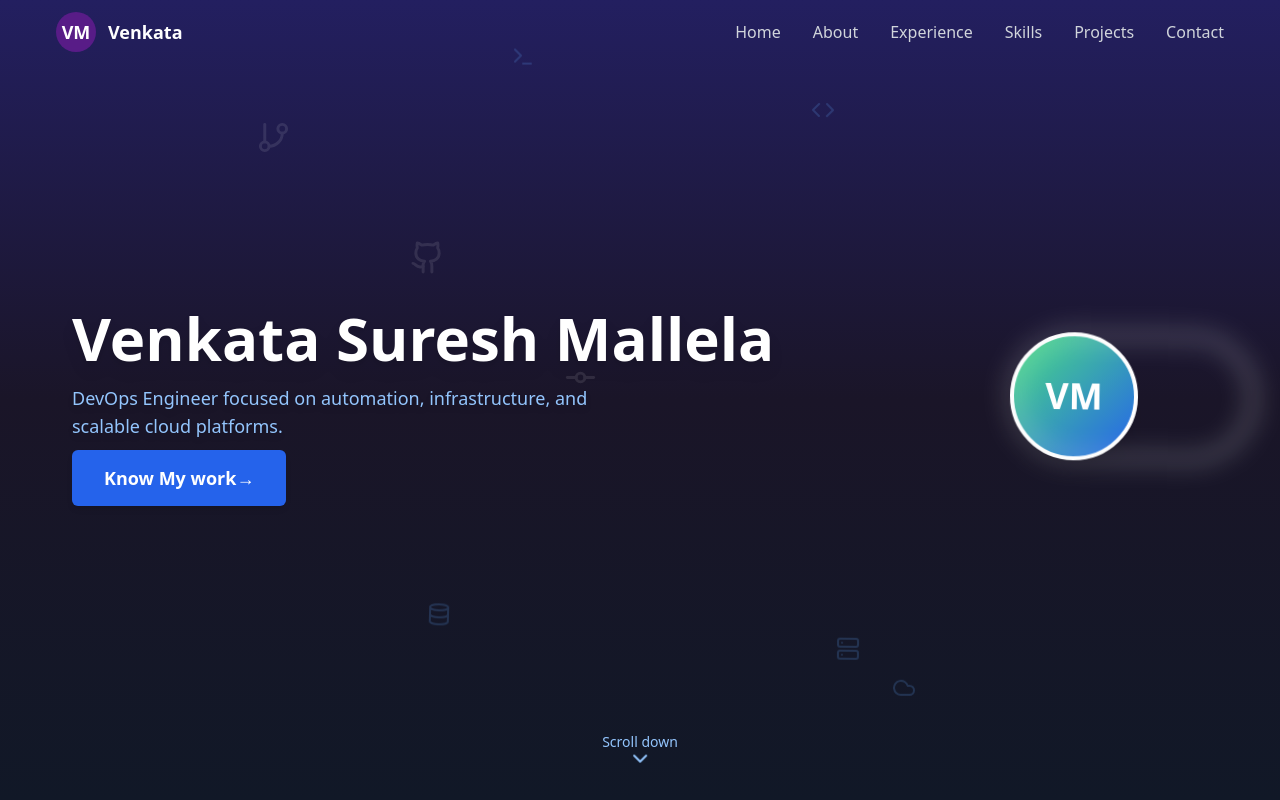
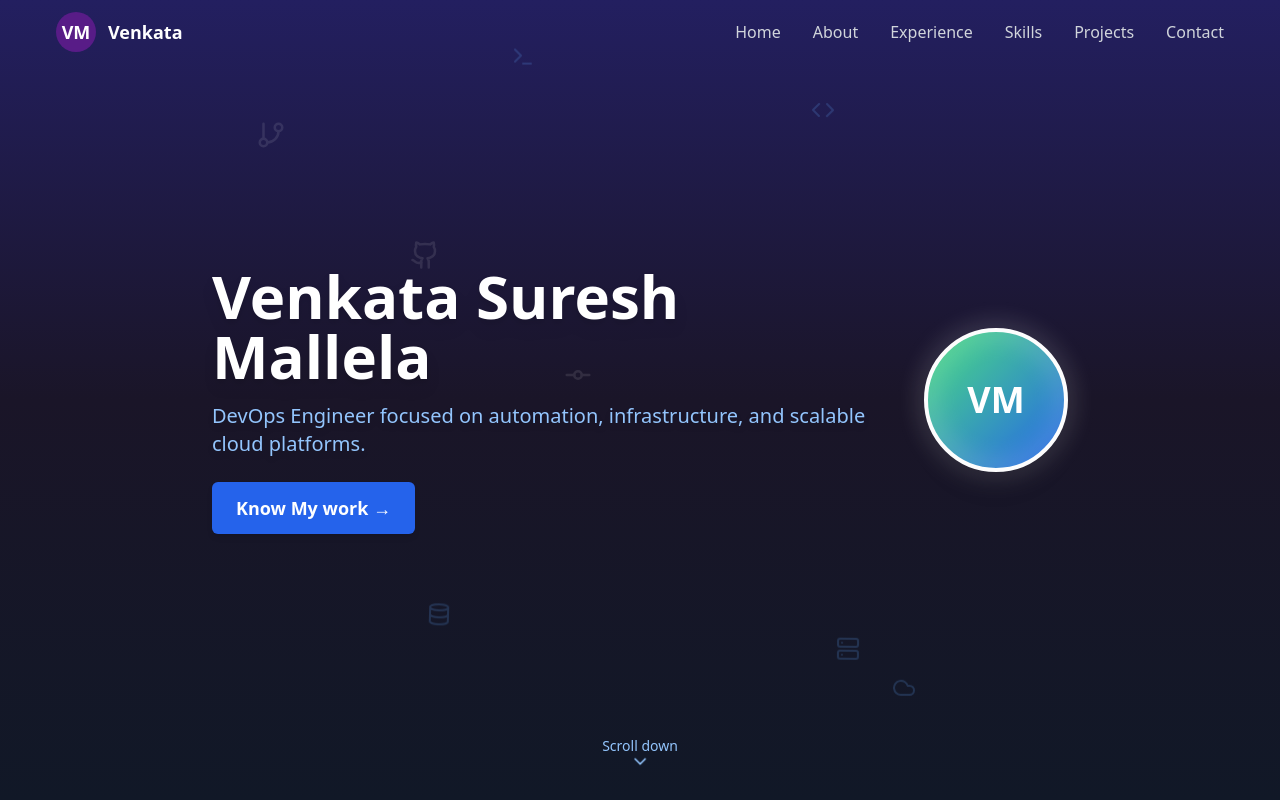
Before and after one commit to mallelasuresh1999/Venkata-Suresh-Mallela, a React (Vite) app: page / in a window 1280 px wide. Shown: the top 800 px of the page. Built offline with nearby package versions, Linux system fonts and the light colour scheme.

Commit message:
Modified the Hero Section

```diff
--- a/src/components/Hero.tsx
+++ b/src/components/Hero.tsx
@@ -8,16 +8,16 @@ import {
   GitBranch,
   GitCommit,
   Github,
-} from 'lucide-react';
+} from "lucide-react";
 
 const floatingIcons = [Code, Terminal, Cloud, Server, Database];
-const devOpsIcons = [GitBranch, Github,GitCommit];
+const devOpsIcons = [GitBranch, Github, GitCommit];
 
 const Hero = () => {
   return (
-    <section className="relative min-h-screen bg-gradient-to-b from-[#231f60] via-[#1a1528] to-[rgb(17,24,39)] text-white flex flex-row items-center justify-center px-6 py-16 overflow-hidden">
+    <section className="relative min-h-screen bg-gradient-to-b from-[#231f60] via-[#1a1528] to-gray-900 text-white px-6 py-20 overflow-hidden flex flex-col md:flex-row items-center justify-center gap-10">
 
-      {/* Floating Lucide Icons */}
+      {/* Floating Icons */}
       <div className="absolute inset-0 z-0 pointer-events-none">
         {floatingIcons.map((Icon, index) => (
           <div
@@ -30,22 +30,21 @@ const Hero = () => {
               transform: `scale(${0.8 + Math.random() * 0.4})`,
             }}
           >
-            <Icon className="w-6 h-6 text-blue-400 opacity-20" />
+            <Icon className="w-5 h-5 md:w-6 md:h-6 text-blue-400 opacity-20" />
           </div>
         ))}
 
-        {/* DevOps tool icons faint behind text */}
         {devOpsIcons.map((Icon, idx) => (
           <div
             key={idx}
-            className="absolute text-white opacity-10"
+            className="absolute opacity-10 text-white"
             style={{
               top: `${15 + idx * 15}%`,
               left: `${20 + idx * 12}%`,
-              width: '35px',
-              height: '35px',
-              pointerEvents: 'none',
-              filter: 'drop-shadow(0 0 2px rgba(255,255,255,0.1))',
+              width: "30px",
+              height: "30px",
+              filter: "drop-shadow(0 0 2px rgba(255,255,255,0.1))",
+              pointerEvents: "none",
             }}
           >
             <Icon className="w-full h-full" />
@@ -53,34 +52,26 @@ const Hero = () => {
         ))}
       </div>
 
-      {/* Text Content */}
-      <div className="max-w-xl z-10 mr-auto ml-12" style={{ flexBasis: '60%' }}>
-        <h1 className="whitespace-nowrap text-4xl md:text-6xl font-extrabold mb-4 drop-shadow-lg">
+      {/* Left Text Content */}
+      <div className="z-10 text-center md:text-left max-w-2xl w-full md:w-3/5">
+        <h1 className="text-3xl sm:text-4xl md:text-5xl lg:text-6xl font-extrabold mb-4 drop-shadow-lg">
           Venkata Suresh Mallela
         </h1>
-
-        <p className="text-blue-300 text-lg max-w-xl mb-6 drop-shadow-md">
+        <p className="text-blue-300 text-base sm:text-lg md:text-xl mb-6 drop-shadow-md">
           DevOps Engineer focused on automation, infrastructure, and scalable cloud platforms.
         </p>
-
         <a
           href="#skills"
-          className="bg-blue-600 hover:bg-blue-800 text-white px-8 py-4 rounded-md font-semibold text-lg shadow-md transition"
+          className="inline-block bg-blue-600 hover:bg-blue-800 text-white px-6 py-3 rounded-md font-semibold text-base sm:text-lg shadow-md transition"
         >
-          Know My work→
+          Know My work →
         </a>
       </div>
 
-      {/* Glowing VM Avatar on Right */}
-      <div
-        className="relative z-10 animate-float w-32 h-32 flex-shrink-0 ml-auto"
-        style={{ flexBasis: '20%' }}
-      >
-        {/* Outer Ring Glow */}
+      {/* Avatar Right Side */}
+      <div className="relative z-10 w-28 h-28 sm:w-32 sm:h-32 md:w-36 md:h-36 flex-shrink-0">
         <div className="absolute inset-0 rounded-full border-[6px] border-gradient-to-tr from-red-400 via-blue-500 to-green-400 animate-gradient-spin blur-md opacity-50"></div>
-
-        {/* Inner Circle */}
-        <div className="w-32 h-32 bg-gradient-to-br from-green-400 to-blue-600 rounded-full flex items-center justify-center font-bold text-white text-4xl z-10 shadow-xl border-4 border-white">
+        <div className="w-full h-full bg-gradient-to-br from-green-400 to-blue-600 rounded-full flex items-center justify-center font-bold text-white text-3xl sm:text-4xl shadow-xl border-4 border-white">
           VM
         </div>
       </div>
@@ -88,7 +79,7 @@ const Hero = () => {
       {/* Scroll Indicator */}
       <div className="absolute bottom-6 left-1/2 transform -translate-x-1/2 text-blue-300 text-sm text-center z-10">
         <p>Scroll down</p>
-        <ChevronDown className="mx-auto w-6 h-6 animate-bounce" />
+        <ChevronDown className="mx-auto w-5 h-5 animate-bounce" />
       </div>
     </section>
   );
```
